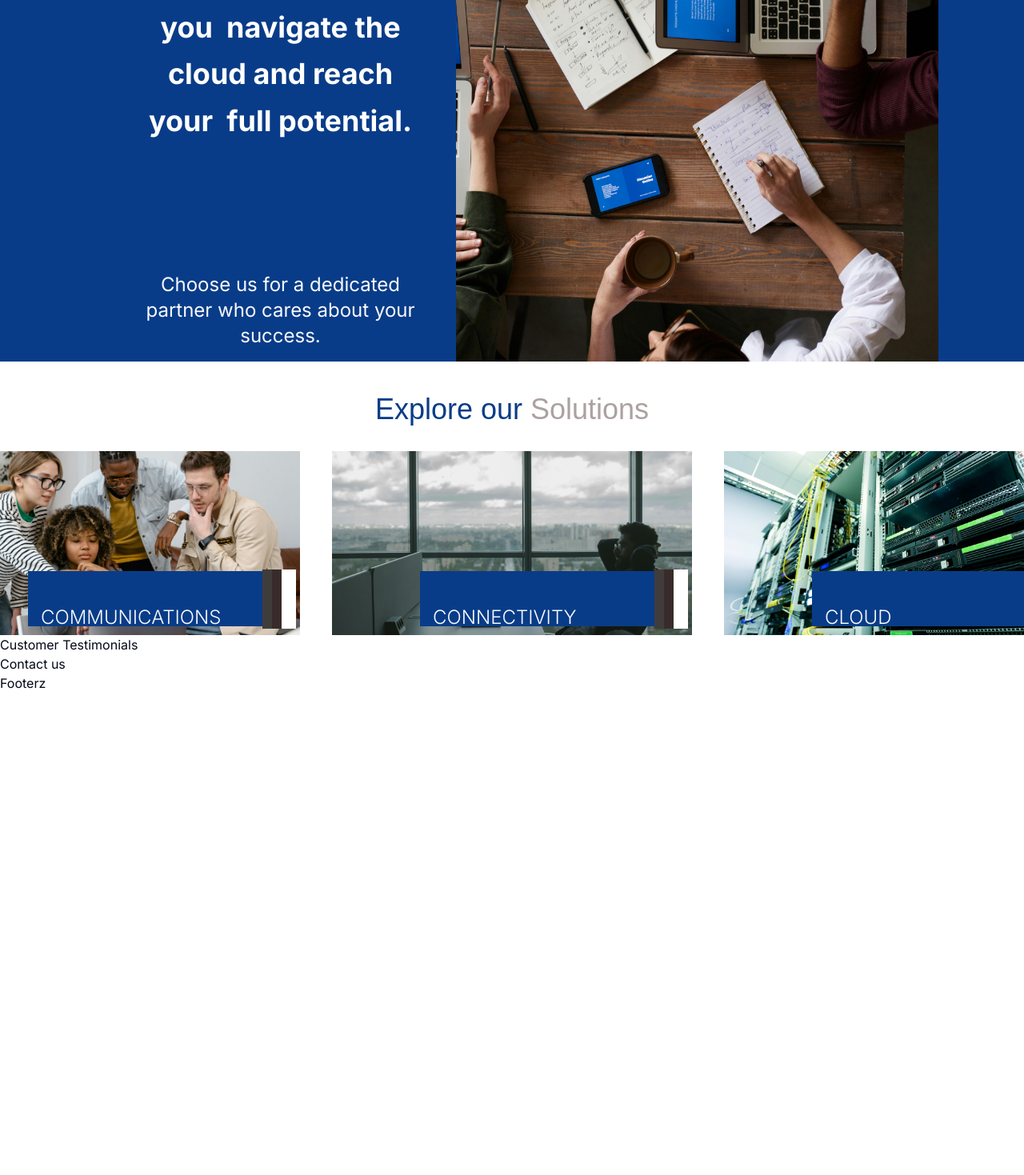
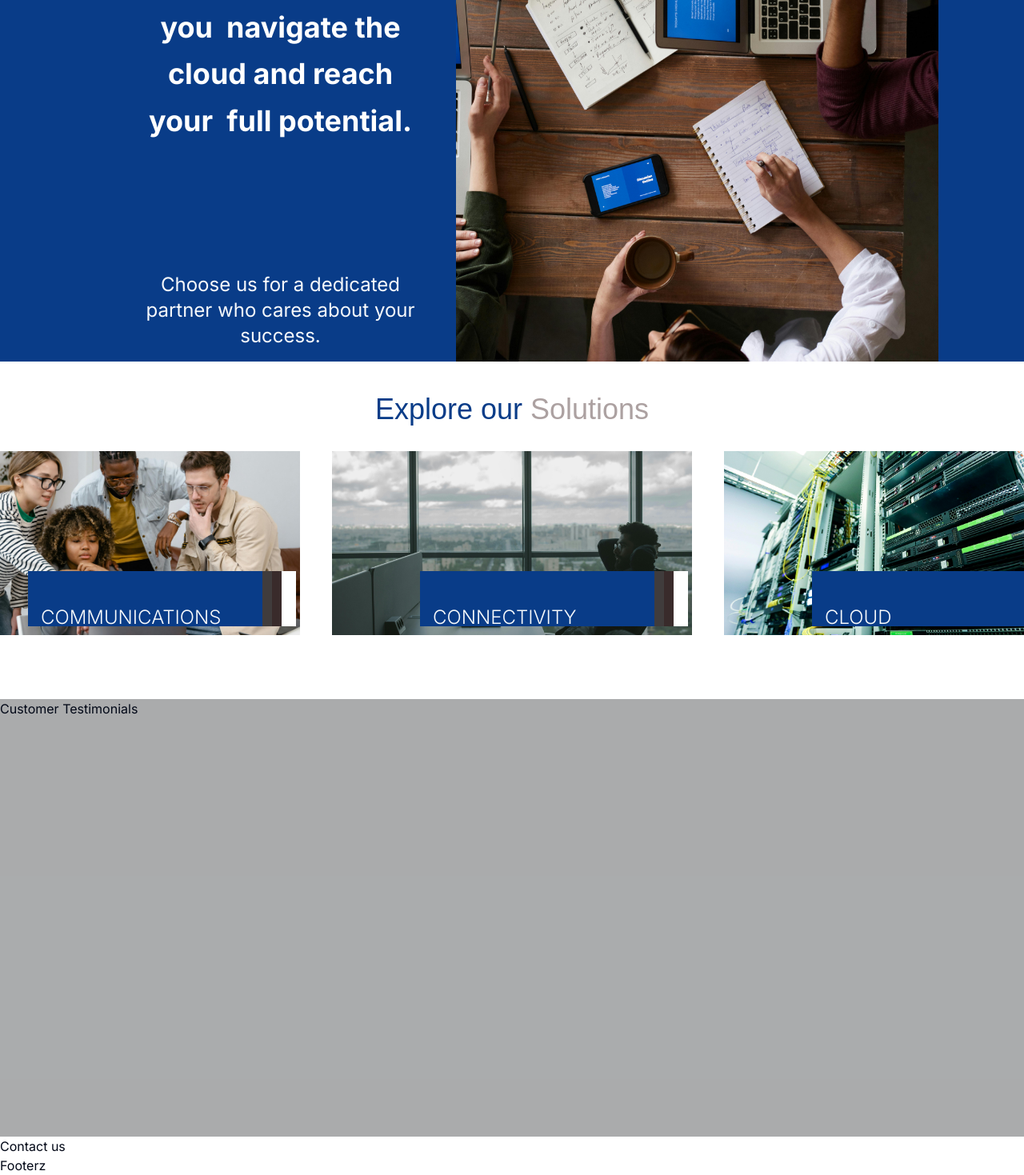
Before and after one commit to mfadhili/Innovo-ke, a Next.js app: page / in a window 1280 px wide. Shown: the part 2208-3677 px from the top of the page at 80% size. Before the commit the page ends 3074 px from the top, so only its background shows below. Built offline with nearby package versions, Linux system fonts and the light colour scheme; a web font is replaced by a local one.

Commit message:
spacing for serivices sections

```diff
--- a/app/MainContent/ServicesSection.tsx
+++ b/app/MainContent/ServicesSection.tsx
@@ -31,9 +31,9 @@ function ServicesCard({text, background}:ServicesCardProps) {
                     {text}
                 </div>
                 <div className="inline-flex items-center relative flex-[0_0_auto] mt-[-33.27px] mb-[-33.27px] mr-[-10.00px]">
-                    <div className="w-[12px] bg-[#403c3c] relative h-[74px]" />
-                    <div className="w-[12px] bg-[#392b2b] relative h-[74px]" />
-                    <div className="w-[18px] bg-white relative h-[74px]" />
+                    <div className="w-[12px] bg-[#403c3c] relative h-[69px]" />
+                    <div className="w-[12px] bg-[#392b2b] relative h-[69px]" />
+                    <div className="w-[18px] bg-white relative h-[69px]" />
                 </div>
             </div>
         </div>
@@ -44,7 +44,7 @@ function ServicesSection({}) {
     return (
         <section className={'flex w-full justify-center bg-white'}>
             {/*Our solutions*/}
-            <div className="w-3/4 flex flex-col pt-10 items-center gap-8">
+            <div className="w-3/4 flex flex-col pt-10 items-center gap-8 pb-20">
                 {/*Services*/}
                 <p className={`font-normal text-4xl ${serifFont.className}`}>
                     <span className="text-[#093c88] ">Explore our </span>
--- a/app/MainContent/TestimonialSection.tsx
+++ b/app/MainContent/TestimonialSection.tsx
@@ -2,9 +2,9 @@ import React from 'react';
 
 function TestimonialSection({}) {
     return (
-        <div>
-
-        </div>
+        <section className={'h-[547px] bg-[#23262962]'}>
+            Customer Testimonials
+        </section>
     );
 }
 
--- a/app/MainContent/page.tsx
+++ b/app/MainContent/page.tsx
@@ -6,6 +6,7 @@ import HeroSection from "@/app/MainContent/HeroSection";
 import Carousel from "@/app/MainContent/Carousel";
 import AboutSection from "@/app/MainContent/AboutSection";
 import ServicesSection from "@/app/MainContent/ServicesSection";
+import TestimonialSection from "@/app/MainContent/TestimonialSection";
 
 
 
@@ -19,9 +20,7 @@ function MainContent() {
                 <Carousel />
                 <AboutSection />
                 <ServicesSection />
-                <section className={''}>
-                    Customer Testimonials
-                </section>
+                <TestimonialSection />
                 <section className={''}>
                     Contact us
                 </section>
```
